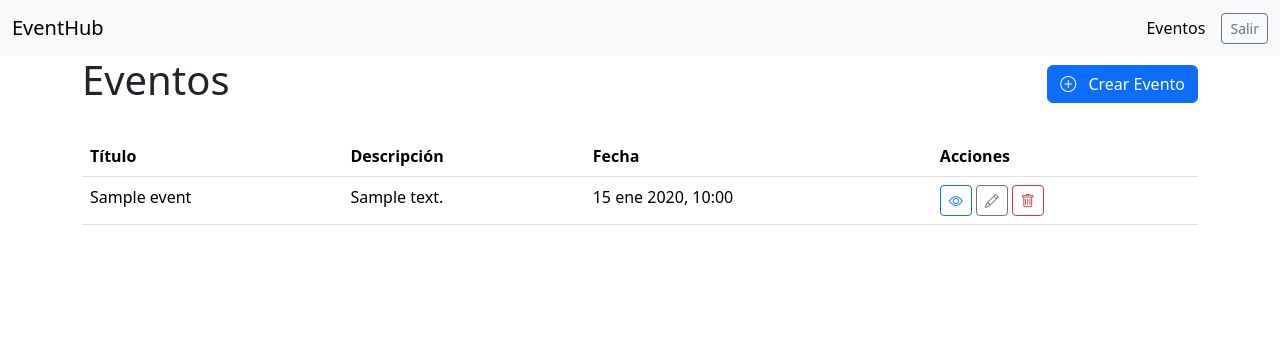
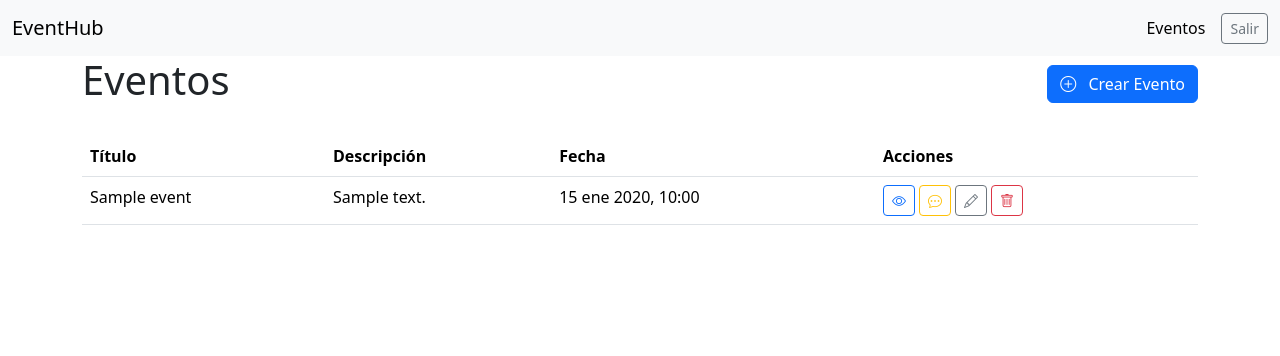
Before and after one commit to witcher-252/eventhub, a Django app: page /events/ in a window 1280 px wide. Shown: the top 356 px of the page. Run offline with Django 5.2, Linux system fonts and the light colour scheme; a user stored in the database is signed in; tables that the repository leaves empty hold one stand-in row (values such as "Sample post"); parts of the project's set-up code (start-up, migrations or seed data) failed here and were passed over.

```diff
--- a/app/templates/app/events.html
+++ b/app/templates/app/events.html
@@ -26,7 +26,7 @@
             </tr>
         </thead>
         <tbody>
-            {% for event in events%}
+            {% for event in events %}
                 <tr>
                     <td>{{ event.title }}</td>
                     <td>{{ event.description }}</td>
@@ -38,8 +38,13 @@
                             </a>
 
                             {% if user.is_authenticated %}
-                                {% if not user_is_organizer %}
-                                    <!-- Solo los usuarios comunes pueden ver el botón de comentar -->
+                                {% if user_is_organizer %}
+                                    <!-- Organizador puede ver los comentarios -->
+                                    <a href="{% url 'comments' event.id %}" class="btn btn-sm btn-outline-warning" title="Ver Comentarios" aria-label="Ver Comentarios">
+                                        <i class="bi bi-chat-dots" aria-hidden="true"></i>
+                                    </a>
+                                {% else %}
+                                    <!-- Usuario común puede comentar -->
                                     <a href="{% url 'comments' event.id %}" class="btn btn-sm btn-outline-success" title="Comentar" aria-label="Comentar">
                                         <i class="bi bi-chat-left-text" aria-hidden="true"></i>
                                     </a>
@@ -47,7 +52,7 @@
                             {% endif %}
 
                             {% if user_is_organizer %}
-                                <!-- Organizador puede ver solo las opciones de editar y eliminar -->
+                                <!-- Organizador puede editar y eliminar eventos -->
                                 <a href="{% url 'event_edit' event.id %}" class="btn btn-sm btn-outline-secondary" aria-label="Editar" title="Editar">
                                     <i class="bi bi-pencil" aria-hidden="true"></i>
                                 </a>
```
